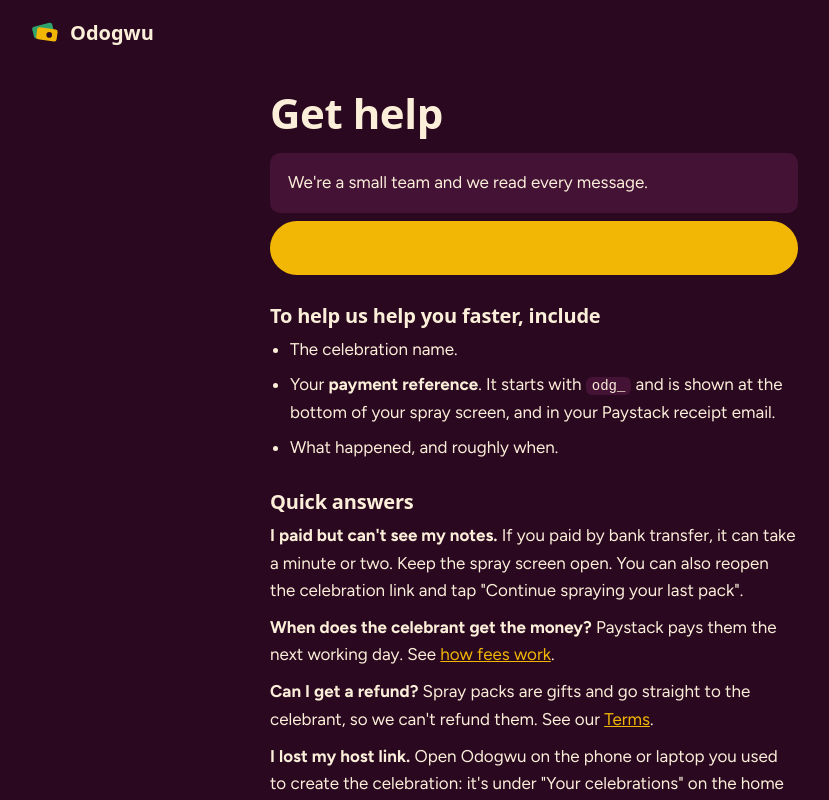
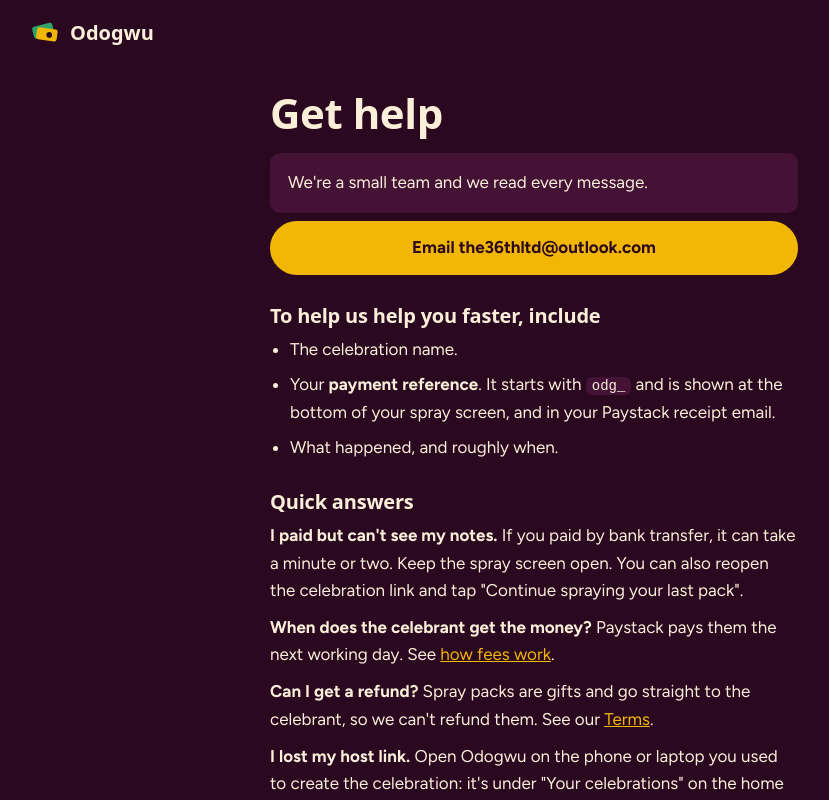
Before and after one commit to mcdavies4/odogwu, a Next.js app: page /contact in a window 1280 px wide. Shown: the top 800 px of the page, without its empty margins (106-935 px from the left). Built offline with nearby package versions, Linux system fonts and the light colour scheme; a web font is replaced by a local one.

Commit message:
Fix Help button text

```diff
--- a/app/globals.css
+++ b/app/globals.css
@@ -393,6 +393,8 @@
 .legal p + p { margin-top: 10px; }
 .legal ul { padding-left: 20px; margin: 0; display: grid; gap: 8px; }
 .legal a { color: var(--gold); }
+.legal a.btn { color: var(--wine); text-decoration: none; }
+.legal a.btn-ghost { color: var(--lace); }
 .legal code { background: var(--plum); padding: 1px 6px; border-radius: 6px; font-size: 14px; }
 .legal-intro { background: var(--plum); border-radius: var(--r-sm); padding: 16px 18px; margin: 18px 0 8px; }
 p.small a { color: var(--gold); }
```
